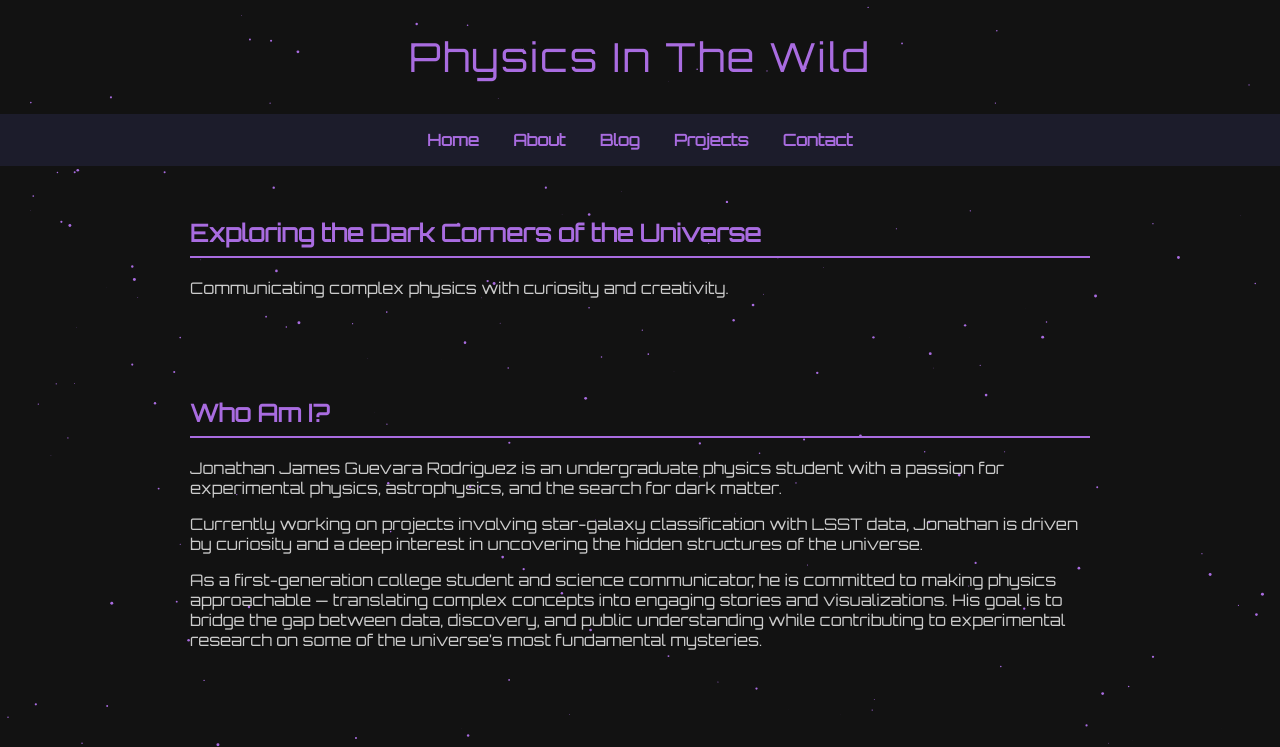
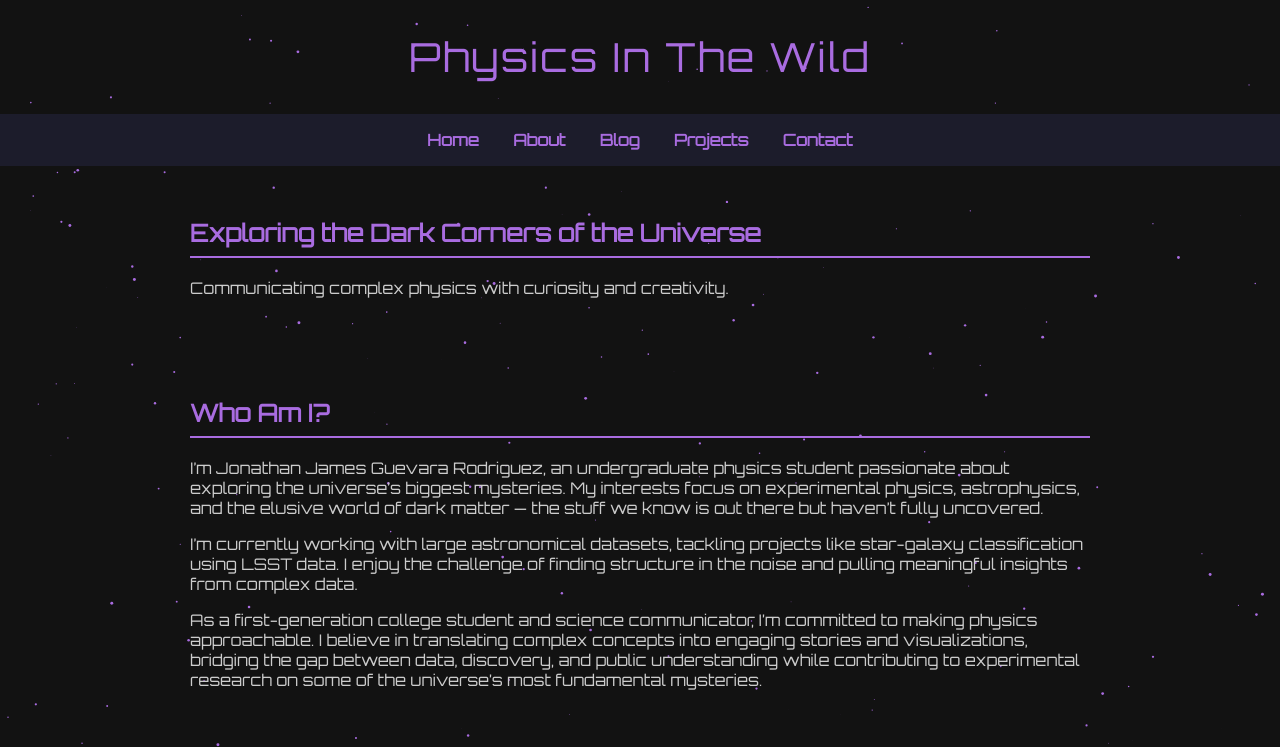
Before and after one commit to Down2Derive/physics-in-the-wild, a plain HTML site: page index.html in a window 1280 px wide. Shown: the top 747 px of the page. Drawn offline with Linux system fonts and the light colour scheme.

Commit message:
Update about me
Signed-off-by: Down2Derive <jjrodriguez1617@gmail.com>

```diff
--- a/index.html
+++ b/index.html
@@ -98,9 +98,9 @@
 
   <section id="about">
     <h2>Who Am I?</h2>
-    <p>Jonathan James Guevara Rodriguez is an undergraduate physics student with a passion for experimental physics, astrophysics, and the search for dark matter.</p>
-    <p>Currently working on projects involving star-galaxy classification with LSST data, Jonathan is driven by curiosity and a deep interest in uncovering the hidden structures of the universe.</p>
-    <p>As a first-generation college student and science communicator, he is committed to making physics approachable — translating complex concepts into engaging stories and visualizations. His goal is to bridge the gap between data, discovery, and public understanding while contributing to experimental research on some of the universe’s most fundamental mysteries.</p>
+    <p>I’m Jonathan James Guevara Rodriguez, an undergraduate physics student passionate about exploring the universe’s biggest mysteries. My interests focus on experimental physics, astrophysics, and the elusive world of dark matter — the stuff we know is out there but haven’t fully uncovered.</p>
+    <p> I’m currently working with large astronomical datasets, tackling projects like star-galaxy classification using LSST data. I enjoy the challenge of finding structure in the noise and pulling meaningful insights from complex data.</p>
+    <p>As a first-generation college student and science communicator, I’m committed to making physics approachable. I believe in translating complex concepts into engaging stories and visualizations, bridging the gap between data, discovery, and public understanding while contributing to experimental research on some of the universe’s most fundamental mysteries.</p>
   </section>
 
   <section id="projects">
```
